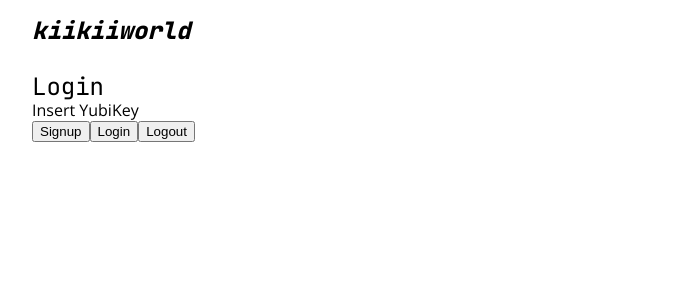
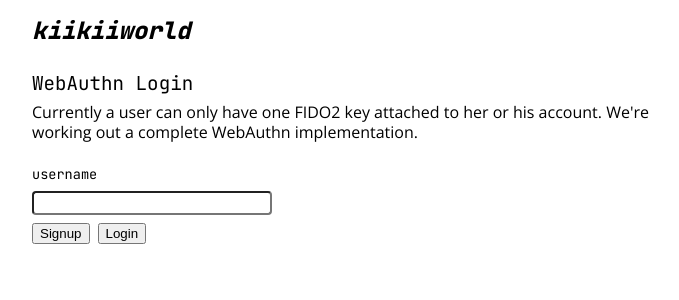
Before and after one commit to Michael-7/kiikiiworld-serveless, a Next.js app in the folder frontend/: page /login in a window 1280 px wide. Shown: the top 300 px of the page, without its empty margins (288-967 px from the left). Built offline with nearby package versions, Linux system fonts and the light colour scheme.

Commit message:
implement custom username input

```diff
--- a/frontend/src/css/components.scss
+++ b/frontend/src/css/components.scss
@@ -323,3 +323,86 @@
     }
   }
 }
+
+#login {
+  position: relative;
+  z-index: 1;
+  display: flex;
+  height: 100%;
+  width: 100%;
+  max-width: var(--content-width);
+  margin: var(--spacing-sm) auto;
+  margin-top: calc(var(--nav-height) + var(--spacing-xl));
+
+  .login {
+    display: flex;
+    flex-direction: column;
+    gap: var(--spacing-sm);
+
+    &__form-wrapper {
+      position: relative;
+    }
+
+    &__form {
+      max-width: 240px;
+      display: flex;
+      flex-direction: column;
+      gap: var(--spacing-sm);
+
+      &--loading {
+        opacity: .16;
+        pointer-events: none;
+      }
+    }
+
+    &__button-group {
+      display: flex;
+      gap: var(--spacing-sm);
+    }
+
+    &__input {
+      display: flex;
+      flex-direction: column;
+      gap: var(--spacing-sm);
+      margin-top: var(--spacing-md);
+
+      input {
+        border-radius: var(--border-radius);
+        font-family: var(--accent-font);
+      }
+
+      input:disabled {
+        background-color: var(--color-light);
+        color: var(--color-text);
+      }
+    }
+
+    &__input-label {
+      font-family: var(--accent-font);
+      font-size: var(--font-size-sm);
+    }
+
+    &__input-error {
+      font-family: var(--accent-font);
+      font-size: var(--font-size-sm);
+      color: var(--color-red);
+    }
+
+    &__input-success {
+      font-family: var(--accent-font);
+      font-size: var(--font-size-sm);
+      color: var(--color-text-on-primary);
+      background-color: var(--color-primary-2);
+      padding: var(--spacing-xsm);
+      border-radius: var(--border-radius);
+    }
+
+    &__input-message {
+      position: absolute;
+      top: var(--spacing-xl);
+      left: var(--spacing-xl);
+      font-family: var(--accent-font);
+      color: var(--color-text);
+    }
+  }
+}
--- a/frontend/src/css/globals.scss
+++ b/frontend/src/css/globals.scss
@@ -9,6 +9,7 @@
   --color-primary-2: #00ffd0;
   --color-text: var(--color-dark);
   --color-text-on-primary: var(--color-dark);
+  --color-red: #ef4d1b;
 
   --color-primary-2-rgb: 0, 255, 208;
 
--- a/frontend/src/pages/login.tsx
+++ b/frontend/src/pages/login.tsx
@@ -2,6 +2,8 @@ import Head from 'next/head';
 import Nav from '@/components/nav/nav';
 import { startAuthentication, startRegistration } from '@simplewebauthn/browser';
 import { UserContextType, useUserContext } from '@/contexts/user-context';
+import { useForm } from 'react-hook-form';
+import { useEffect, useState } from 'react';
 
 // https://www.youtube.com/watch?v=viZs1iVsLpA&t=439s
 // https://www.youtube.com/watch?v=al5I9v5Y-kA&t=5s
@@ -10,26 +12,30 @@ import { UserContextType, useUserContext } from '@/contexts/user-context';
 
 const APIURL = process.env.APIGATEWAY;
 // TODO: Register with your own name
-const USERNAME = 'opdelop43';
+// const USERNAME = 'opdelop43';
 
-async function signup() {
+async function signup(username: string, setError: (param: string) => void, setSuccess: (param: string) => void) {
+  let options;
+
+  try {
     // 1. Get challenge from server
-  const response = await fetch(`${APIURL}/register?username=${USERNAME}`, {
+    const response = await fetch(`${APIURL}/register?username=${username}`, {
       method: 'GET',
       credentials: 'include',
     });
 
-  const options = await response.json();
+    options = await response.json();
+    if (!options.challenge) {
+      throw new Error();
+    }
+  } catch {
+    setError('could not connect to the server');
+    return;
+  }
 
-  console.log('OPTIONST');
-  console.log(options);
-
-  // if (await options.challenge) {
   // 2. Create passkey
   try {
     const registrationJSON = await startRegistration({ optionsJSON: options });
-    console.log('REGISTRATION JSON');
-    console.log(registrationJSON);
 
     // 3. Save passkey in DB
     const verifyResponse = await fetch(`${APIURL}/register`, {
@@ -41,27 +47,25 @@ async function signup() {
       body: JSON.stringify(registrationJSON),
     });
 
-    const verifyData = await verifyResponse.json();
-
-    if (verifyData.verified) {
-      console.log(`Successfully registered ${USERNAME}`);
+    if (verifyResponse.status === 200) {
+      console.log(`Successfully registered ${username}`);
+      setSuccess(`✅ Welcome to the guest list, ${username}. You can now log in.`);
     }
   } catch {
     console.warn('auth key not succeeded.');
+    setError('auth key not succeeded.');
   }
 }
 
-async function login(userState: UserContextType) {
+async function login(userState: UserContextType, username: string, setError: (param: string) => void, setSuccess: (param: string) => void) {
+  try {
     // 1. Get challenge from server
-  const response = await fetch(`${APIURL}/login?username=${USERNAME}`, {
+    const response = await fetch(`${APIURL}/login?username=${username}`, {
       method: 'GET',
       credentials: 'include',
     });
 
     const options = await response.json();
-
-  console.log('OPTIONST');
-  console.log(options);
 
     // 2. Get passkey
     const authJSON = await startAuthentication({
@@ -79,16 +83,54 @@ async function login(userState: UserContextType) {
     });
 
     const verifyResponseBody = await verifyResponse.json();
-  console.log(verifyResponseBody);
     userState.setValue(verifyResponseBody.token);
+    setSuccess(`Welcome back, ${username}. It's lovely to have you again.`);
+  } catch {
+    console.warn('login failed');
+    setError('login failed, doubly check your username?');
   }
-
-function logout(userState: UserContextType) {
-  userState.setValue('');
 }
 
 export default function Login() {
   const userState = useUserContext();
+  const [error, setError] = useState('');
+  const [success, setSuccess] = useState('');
+  const [loading, setLoading] = useState(false);
+
+  useEffect(() => {
+    setValue('username', userState.value.username);
+  }, []);
+
+  const { register, setValue, getValues } =
+    useForm<{ username: string }>();
+
+  const startSignup = async () => {
+    if (getValues('username')) {
+      setError('');
+      setLoading(true);
+      await signup(getValues('username'), setError, setSuccess);
+      setLoading(false);
+    } else {
+      setError('who are u again?');
+    }
+  };
+
+  const startLogin = async () => {
+    if (getValues('username')) {
+      setError('');
+      setLoading(true);
+      await login(userState, getValues('username'), setError, setSuccess);
+      setLoading(false);
+    } else {
+      setError('who are u again?');
+    }
+  };
+
+  const startLogout = async () => {
+    setError('');
+    setSuccess(`Please don't go, I need your attention. 🥺`);
+    userState.setValue('');
+  };
 
   return (
     <>
@@ -96,14 +138,36 @@ export default function Login() {
         <title>kiikiiworld</title>
       </Head>
       <Nav></Nav>
-      <main id="index">
-        <div className="post-container">
-          <div>
-            <h1>Login</h1>
-            <p>Insert YubiKey</p>
-            <button onClick={signup}>Signup</button>
-            <button onClick={() => login(userState)}>Login</button>
-            <button onClick={() => logout(userState)}>Logout</button>
+      <main id="login">
+        <div className="login">
+          <h2>WebAuthn Login</h2>
+          <p>Currently a user can only have one FIDO2 key attached to her or his account. We're working out a complete
+            WebAuthn implementation.</p>
+          <div className="login__form-wrapper">
+            <div className={`login__form ${loading ? 'login__form--loading' : ''}`}>
+              <label className="login__input">
+                <p className="login__input-label">username</p>
+                <input
+                  type="text"
+                  id="username"
+                  required
+                  disabled={!!userState.value.username}
+                  {...register('username', { required: true })}
+                />
+                {(error && !userState.value.username) && <p className="login__input-error">{error}</p>}
+                {success && <p className="login__input-success">{success}</p>}
+              </label>
+              {!userState.value.username && <div className="login__button-group">
+                <button onClick={startSignup}>
+                  Signup
+                </button>
+                <button onClick={startLogin}>
+                  Login
+                </button>
+              </div>}
+              {userState.value.username && <button onClick={startLogout}>Logout</button>}
+            </div>
+            {loading && <p className="login__input-message">loading</p>}
           </div>
         </div>
       </main>
```
Also changed, not shown: 1 other file (tests, documents, lock files or other folders). Lines whose indentation alone changed are shown as unchanged.
